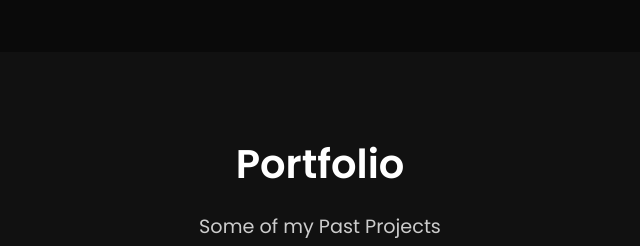
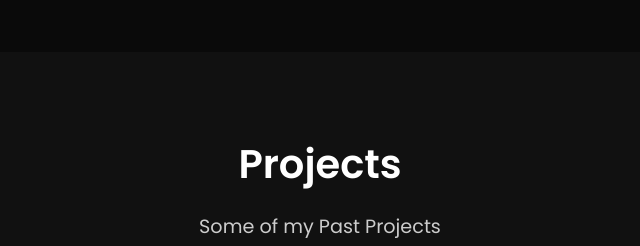
Before and after one commit to Shonex122/MyPortfolio, a plain HTML site: page index.html in a window 1280 px wide. Shown: the part 2020-2266 px from the top of the page, 320-960 px from the left. Drawn offline with Linux system fonts and the light colour scheme; a script that the page names is missing.

Commit message:
changed header

```diff
--- a/index.html
+++ b/index.html
@@ -102,7 +102,7 @@
 
     <section class="portfolio" id="portfolio">
       <div class="main-text">
-        <h4>Portfolio</h4>
+        <h4>Projects</h4>
         <p>Some of my Past Projects</p>
       </div>
 
```
